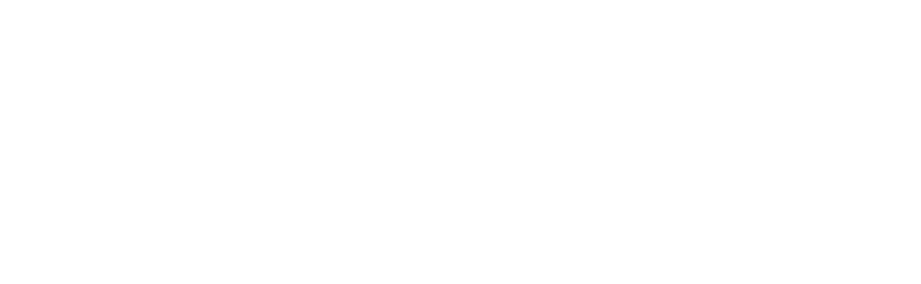
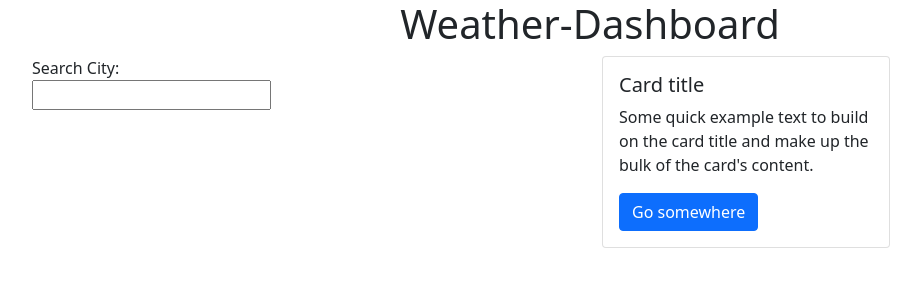
Before and after one commit to cartkidd/Weather-Updates, a plain HTML site: page index.html in a window 1280 px wide. Shown: the whole page, without its empty margins (50-971 px from the left). Drawn offline with nearby package versions, Linux system fonts and the light colour scheme; no server answers.

Commit message:
Response showing

```diff
--- a/css/style.css
+++ b/css/style.css
@@ -0,0 +1,3 @@
+#dashboard {
+    text-align: center;
+}
--- a/index.html
+++ b/index.html
@@ -5,9 +5,43 @@
     <meta http-equiv="X-UA-Compatible" content="IE=edge">
     <meta name="viewport" content="width=device-width, initial-scale=1.0">
     <title>Document</title>
+    <link href="https://cdn.jsdelivr.net/npm/bootstrap@5.1.1/dist/css/bootstrap.min.css" rel="stylesheet" integrity="sha384-F3w7mX95PdgyTmZZMECAngseQB83DfGTowi0iMjiWaeVhAn4FJkqJByhZMI3AhiU" crossorigin="anonymous">
     <link rel="stylesheet" href="css/style.css">
 </head>
 <body>
+    <h1 id="dashboard">Weather-Dashboard </h1>
+
+
+
+
+
+      <div class="container">
+        <div class="row">
+          <div class="col">
+            <form>
+                <label for="searchCity">Search City:</label><br>
+                <input type="text" id="searchCity" name="searchCity"><br>
+            </form>
+
+          </div>
+          <div class="col">
+            <div class="card" id="cityWeather" style="width: 18rem;">
+                <!-- <img src="..." class="card-img-top" alt="..."> -->
+                <div class="card-body">
+                  <h5 class="card-title">Card title</h5>
+                  <p class="card-text">Some quick example text to build on the card title and make up the bulk of the card's content.</p>
+                  <a href="#" class="btn btn-primary">Go somewhere</a>
+                </div>
+              </div>
+          </div>
+        </div>
+
+
+
+
+
+
+
     <script src="js/script.js"></script>
 </body>
 </html>
--- a/js/script.js
+++ b/js/script.js
@@ -0,0 +1,13 @@
+// Get API Key for the Openweather
+//Api Request, and it will bring back object for Dom Maniuplation
+var apiCall = "https://api.openweathermap.org/data/2.5/onecall?lat=40.7128&lon=74.0060&appid=072a07635f36c67ff60820814a7c8b80"
+
+fetch(apiCall).then(function(res){
+    return res.json()
+}).then(function (data){
+    console.log(data)
+})
+
+
+
+//pulling the apicall that we have and use DOM maniuplation and show to User
```
